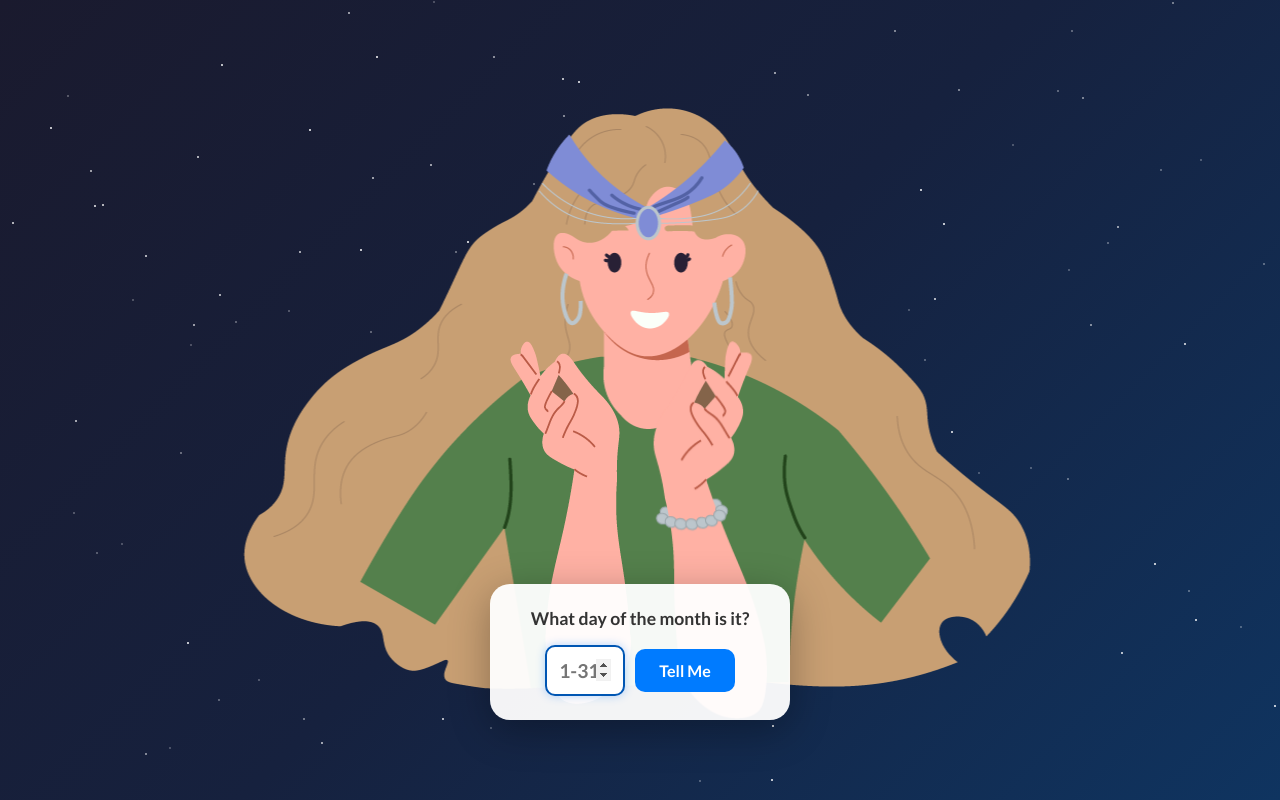
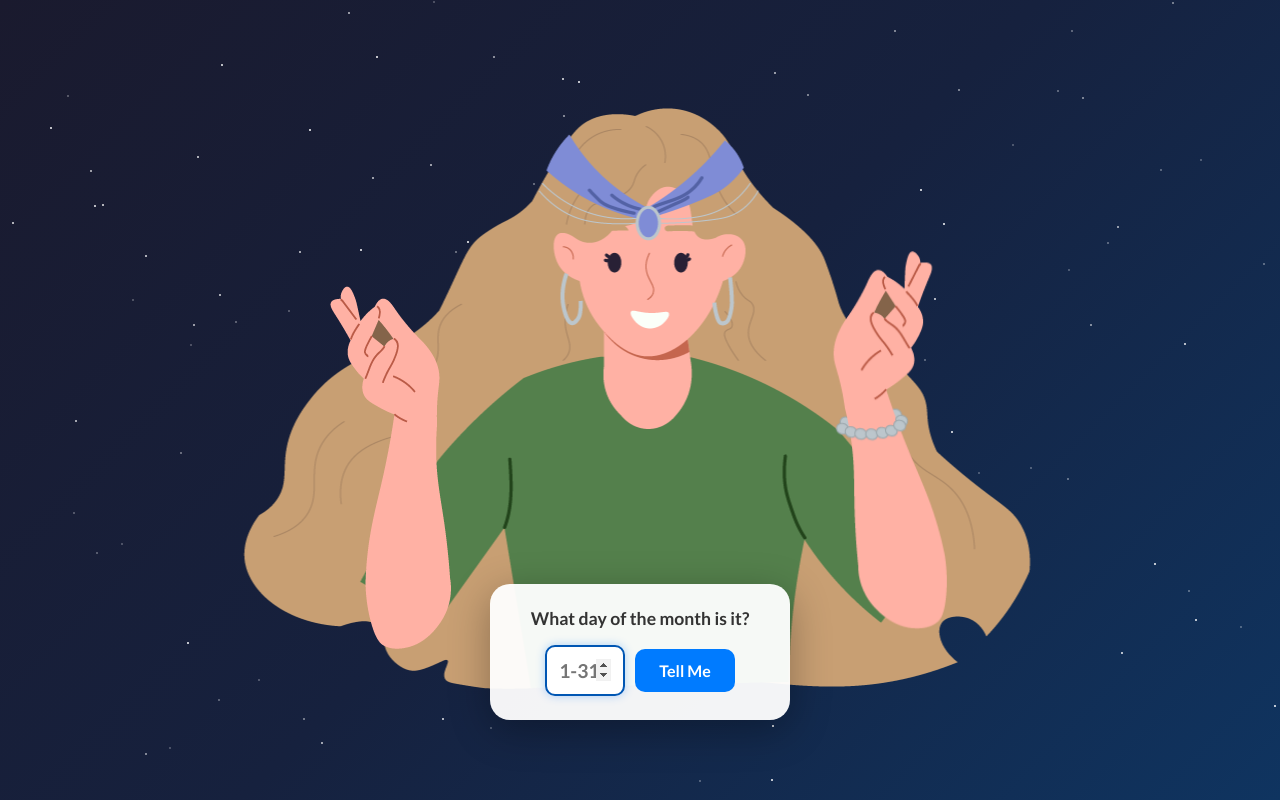
Before and after one commit to Shadow9579/Shadow9579.github.io, a plain HTML site: page dailyproject.html in a window 1280 px wide. Drawn offline with Linux system fonts and the light colour scheme.

```diff
--- a/dailyproject.html
+++ b/dailyproject.html
@@ -175,12 +175,12 @@
             animation: armWave 4s ease-in-out infinite; /* Slow rotate in/out to frame dialogue */
         }
         .arm.left {
-            top: 100px; /* Position near the top of the base, like original */
-            left: -20px;
+            top: 45px; /* Position near the top of the base, like original */
+            left: -200px;
         }
         .arm.right {
-            top: 100px;
-            right: -20px;
+            top: 10px;
+            right: -200px;
         }
   /* Keyframe for arm waving animation (slow rotate in and out) */
   @keyframes armWave {
```
